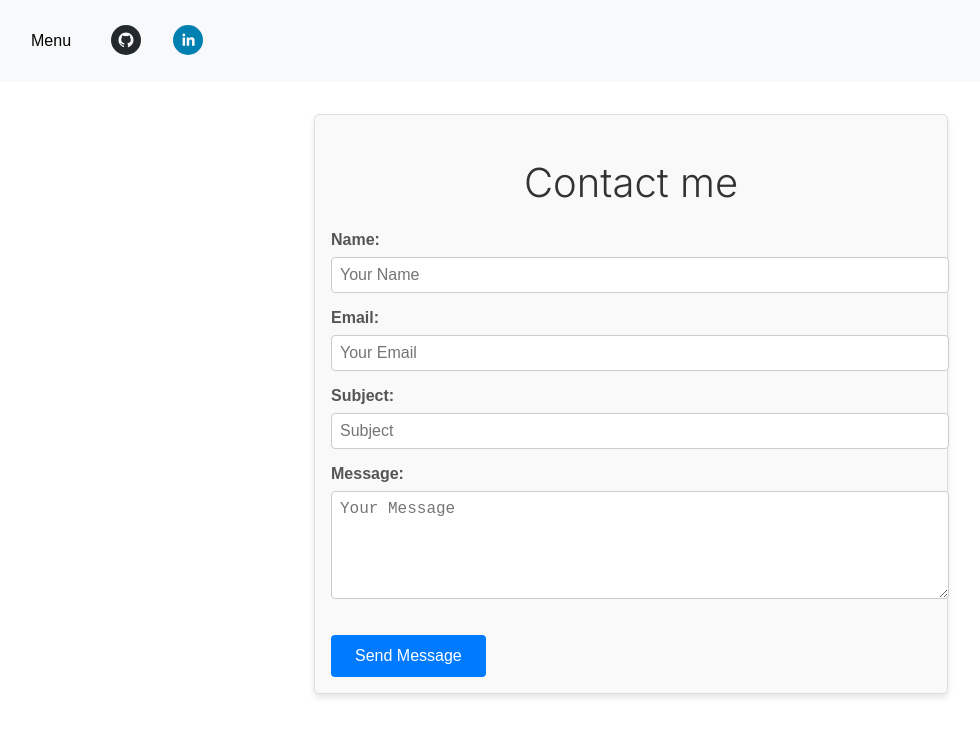
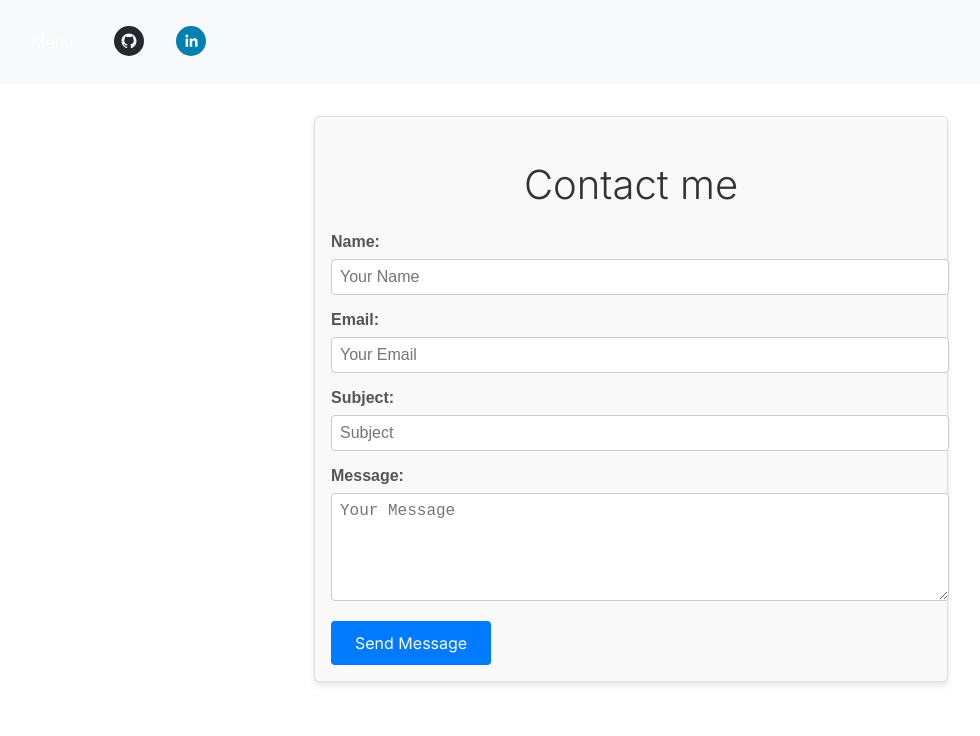
Before and after one commit to bookloversolmaz/django-website-react, a React (Create React App) app in the folder frontend/: page /contact in a window 1280 px wide. Shown: the top 736 px of the page, without its empty margins (9-989 px from the left). Built offline with nearby package versions, Linux system fonts and the light colour scheme.

Commit message:
Developing global button style

```diff
--- a/frontend/src/components/contact/contact.css
+++ b/frontend/src/components/contact/contact.css
@@ -42,21 +42,6 @@
     box-shadow: 0 0 4px rgba(0, 123, 255, 0.5);
 }
 
-.contact-form button {
-    display: inline-block;
-    padding: 0.75rem 1.5rem;
-    background-color: #007bff;
-    color: #fff;
-    font-size: 1rem;
-    border: none;
-    border-radius: 4px;
-    cursor: pointer;
-    margin-top: 1rem;
-}
-
-.contact-form button:hover {
-    background-color: #0056b3;
-}
 
 /* Thank You Section */
 .thank-you {
@@ -65,7 +50,6 @@
 }
 
 .thank-you h2 {
-    color: #28a745;
     margin-bottom: 1rem;
 }
 
@@ -73,16 +57,3 @@
     margin-bottom: 1.5rem;
     color: #333;
 }
-
-.thank-you button {
-    background-color: #007bff;
-    color: #fff;
-    padding: 0.75rem 1.5rem;
-    border: none;
-    border-radius: 4px;
-    cursor: pointer;
-}
-
-.thank-you button:hover {
-    background-color: #0056b3;
-}
--- a/frontend/src/components/contact/contact.js
+++ b/frontend/src/components/contact/contact.js
@@ -78,9 +78,9 @@ function ContactPage() {
     if (submitted) {
         return (
             <div className="thank-you">
-                <h2>Thank you for reaching out!</h2>
+                <h2>Thank you for contacting me</h2>
                 <p>I have received your message and will get back to you shortly.</p>
-                <button onClick={handleReset}>Submit Another Message</button>
+                <button onClick={handleReset}>Submit another message</button>
             </div>
         );
     }
--- /dev/null
+++ b/frontend/src/components/todo/todo.css
@@ -0,0 +1,10 @@
+
+.input {
+    background-color: white;
+    width: 25%;
+    padding: 0.5rem;
+    border: 1px solid #ccc;
+    border-radius: 4px;
+    font-size: 1rem;
+    margin: auto;
+}
--- a/frontend/src/components/todo/todo.js
+++ b/frontend/src/components/todo/todo.js
@@ -1,6 +1,7 @@
 import axios from 'axios';
 import React from 'react';
 import { useState, useEffect } from 'react';
+import './todo.css'
 
 // Create a to do list that is connected via the backend database using axios. The list must be editable, whereby the user can read, update and delete items
 // CRUD: create, read, update, delete
--- a/frontend/src/components/writing/writing.css
+++ b/frontend/src/components/writing/writing.css
@@ -25,37 +25,3 @@ p {
     color: #000000;
     transition: transform 0.3s ease, box-shadow 0.3s ease;
 }
-
-/* Add this to your writing.css */
-
-.return-button {
-    background-color: #f8f9fa;
-    color: black; /* White text color */
-    font-size: 15px; /* Ensure it matches the font size of other buttons */
-    font-weight: 300; /* Ensure consistency with other text styles */
-    padding: 10px 20px; /* Padding inside the button */
-    border: none; /* Remove default border */
-    border-radius: 5px; /* Rounded corners */
-    cursor: pointer; /* Indicate the button is clickable */
-    transition: background-color 0.3s ease; /* Smooth transition for hover effect */
-  }
-
-.return-button:hover {
-    background-color: #0056b3; /* Darker blue on hover */
-  }
-
-.return-button:focus {
-    outline: none; /* Remove default outline */
-    box-shadow: 0 0 0 2px rgba(0, 123, 255, 0.5); /* Custom focus state */
-  }
-
-/* .writing-block:hover {
-    transform: scale(1.05);
-    box-shadow: 0px 6px 8px rgba(0, 0, 0, 0.15);
-} */
-
-/*
-@media {
-
-}
-   */
--- a/frontend/src/index.css
+++ b/frontend/src/index.css
@@ -49,3 +49,72 @@ header {
   justify-content: space-between;
   align-items: center;
  }
+
+/* Global Button Style */
+button {
+  padding: 0.75rem 1.5rem; /* Consistent padding for all buttons */
+  font-family: 'Inter', sans-serif; /* Use the same font as the website */
+  font-size: 1rem; /* Default font size */
+  font-weight: 400; /* Regular font weight */
+  border: none; /* Remove default button border */
+  border-radius: 4px; /* Rounded corners */
+  cursor: pointer; /* Pointer cursor on hover */
+  background-color: #007bff; /* Primary color (blue) */
+  color: white; /* White text color */
+  text-align: center; /* Center align text */
+  transition: background-color 0.3s ease, transform 0.2s ease; /* Smooth transition effects */
+}
+
+/* Button Hover Effect */
+button:hover {
+  background-color: #0056b3; /* Darker blue when hovered */
+  transform: translateY(-2px); /* Slight lift effect on hover */
+}
+
+/* Button Active Effect (When Clicked) */
+button:active {
+  background-color: #004085; /* Even darker blue when clicked */
+  transform: translateY(1px); /* Slight push down effect when clicked */
+}
+
+/* Disabled Button */
+button:disabled {
+  background-color: #cccccc; /* Light gray for disabled state */
+  color: #666666; /* Darker gray text */
+  cursor: not-allowed; /* Indicating it's not clickable */
+  transform: none; /* No transformation effect */
+}
+
+/* Global Button for Links (in case you have links styled as buttons) */
+a.button-link {
+  display: inline-block; /* Treat links as buttons */
+  padding: 0.75rem 1.5rem;
+  font-family: 'Inter', sans-serif;
+  font-size: 1rem;
+  font-weight: 400;
+  border-radius: 4px;
+  text-align: center;
+  text-decoration: none; /* Remove underline from links */
+  background-color: #007bff; /* Primary color */
+  color: white;
+  cursor: pointer;
+  transition: background-color 0.3s ease, transform 0.2s ease;
+}
+
+/* Hover and Active Effects for Button Links */
+a.button-link:hover {
+  background-color: #0056b3;
+  transform: translateY(-2px);
+}
+
+a.button-link:active {
+  background-color: #004085;
+  transform: translateY(1px);
+}
+
+a.button-link:disabled {
+  background-color: #cccccc;
+  color: #666666;
+  cursor: not-allowed;
+  transform: none;
+}
```
Also changed, not shown: frontend/src/components/header/header.css (+4 -4 lines).
